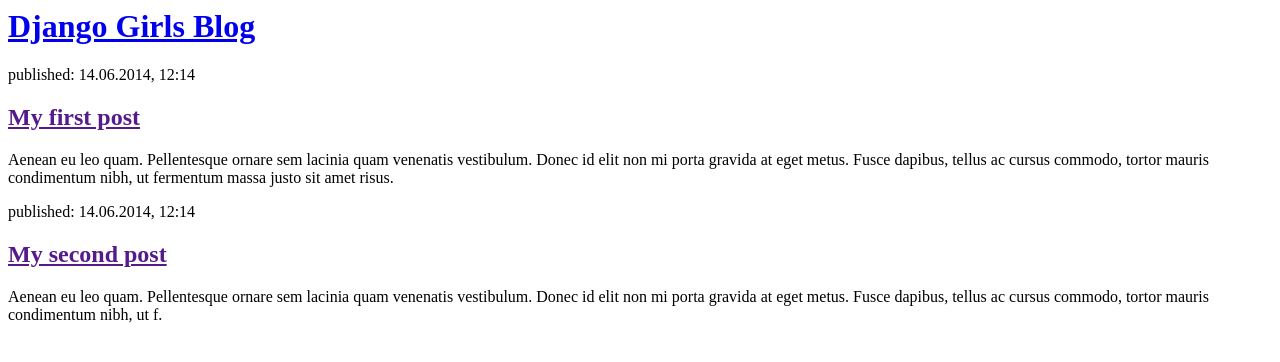
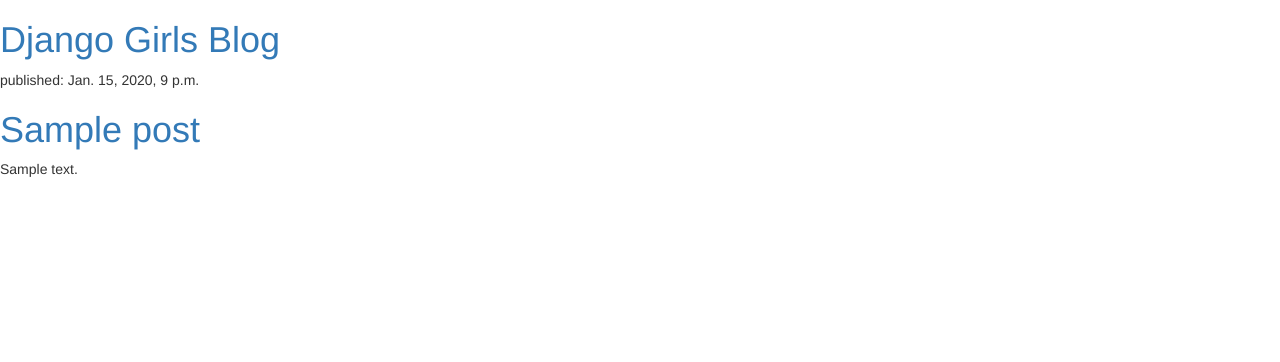
Before and after one commit to millyshelston/my-first-blog, a Django app: template blog/templates/blog/post_list.html in a window 1280 px wide. Shown: the top 362 px of the page. Run offline with Django 3.2, Linux system fonts and the light colour scheme; the template is opened without the code that fills it: values that come from a table or form of the project are taken from there, others are empty; tables that the repository leaves empty hold one stand-in row (values such as "Sample post"); some libraries are stand-ins or nearby versions.

Commit message:
Update post_list.html

```diff
--- a/blog/templates/blog/post_list.html
+++ b/blog/templates/blog/post_list.html
@@ -1,22 +1,23 @@
+
+{% load static %}
 <html>
     <head>
-        <title>Emilia Shelston Blog</title>
+        <title>Django Girls blog</title>
+        <link rel="stylesheet" href="//maxcdn.bootstrapcdn.com/bootstrap/3.2.0/css/bootstrap.min.css">
+        <link rel="stylesheet" href="//maxcdn.bootstrapcdn.com/bootstrap/3.2.0/css/bootstrap-theme.min.css">
+        <link rel="stylesheet" href="{% static 'css/blog.css' %}">
     </head>
     <body>
         <div>
             <h1><a href="/">Django Girls Blog</a></h1>
         </div>
 
-        <div>
-            <p>published: 14.06.2014, 12:14</p>
-            <h2><a href="">My first post</a></h2>
-            <p>Aenean eu leo quam. Pellentesque ornare sem lacinia quam venenatis vestibulum. Donec id elit non mi porta gravida at eget metus. Fusce dapibus, tellus ac cursus commodo, tortor mauris condimentum nibh, ut fermentum massa justo sit amet risus.</p>
-        </div>
-
-        <div>
-            <p>published: 14.06.2014, 12:14</p>
-            <h2><a href="">My second post</a></h2>
-            <p>Aenean eu leo quam. Pellentesque ornare sem lacinia quam venenatis vestibulum. Donec id elit non mi porta gravida at eget metus. Fusce dapibus, tellus ac cursus commodo, tortor mauris condimentum nibh, ut f.</p>
-        </div>
+        {% for post in posts %}
+            <div>
+                <p>published: {{ post.published_date }}</p>
+                <h1><a href="">{{ post.title }}</a></h1>
+                <p>{{ post.text|linebreaksbr }}</p>
+            </div>
+        {% endfor %}
     </body>
 </html>
```
